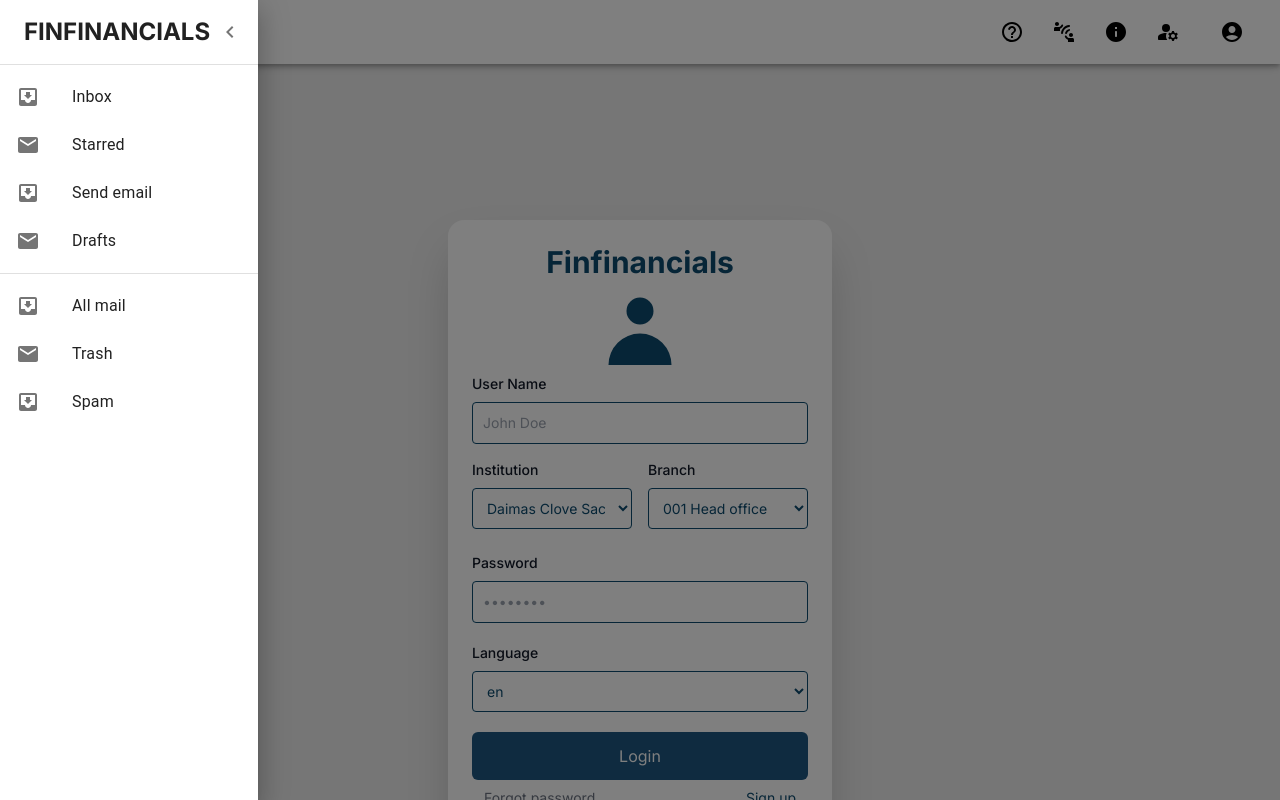
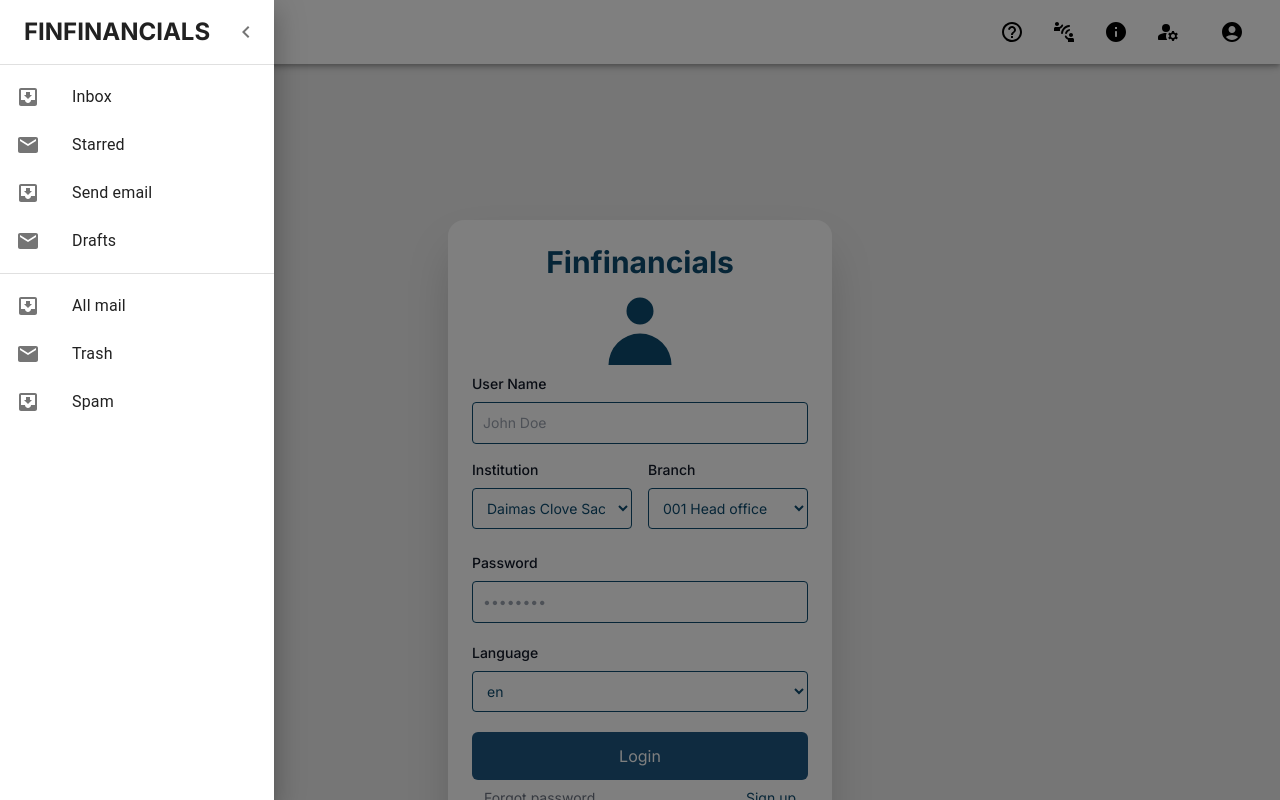
Before and after one commit to Mauryn7/fin-dashboard, a Next.js app: page /login in a window 1280 px wide. Both pictures are taken after a click on the button 48 px from the left and 32 px from the top of the page. Shown: the top 800 px of the page. Built offline with nearby package versions, Linux system fonts and the light colour scheme.

Commit message:
fix build problems

```diff
--- a/src/components/TemporaryDrawer.tsx
+++ b/src/components/TemporaryDrawer.tsx
@@ -119,7 +119,7 @@ export default function TemporaryDrawer() {
           >
 
               <DrawerHeader>
-              <div className='pl-4 uppercase text-2xl font-bold'>
+              <div className='px-4 uppercase text-2xl font-bold'>
             finfinancials
           </div>
           <IconButton  onClick={handleDrawerClose}>
--- a/tsconfig.json
+++ b/tsconfig.json
@@ -12,7 +12,7 @@
     "resolveJsonModule": true,
     "isolatedModules": true,
     "jsx": "preserve",
-    "types": ["json5"],
+    // "types": ["json5"],
     "incremental": true,
     "plugins": [
       {
```
